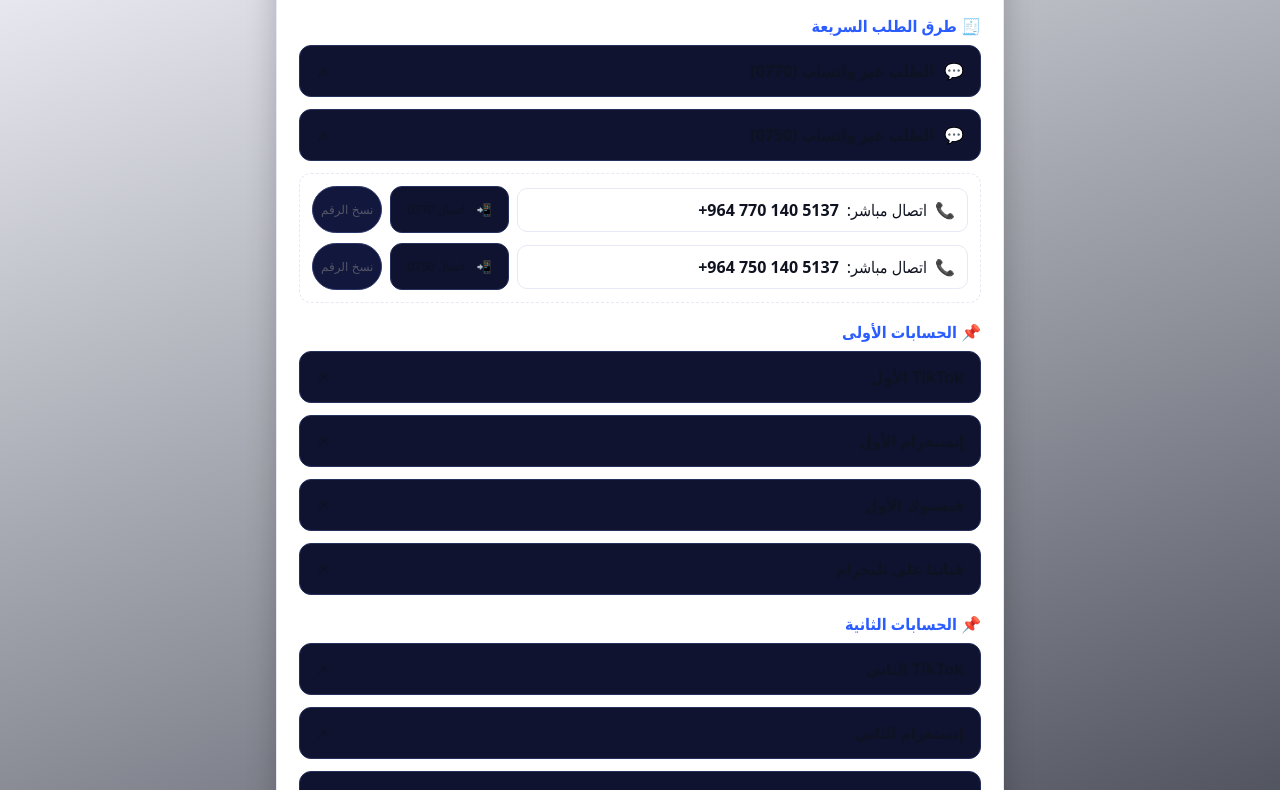
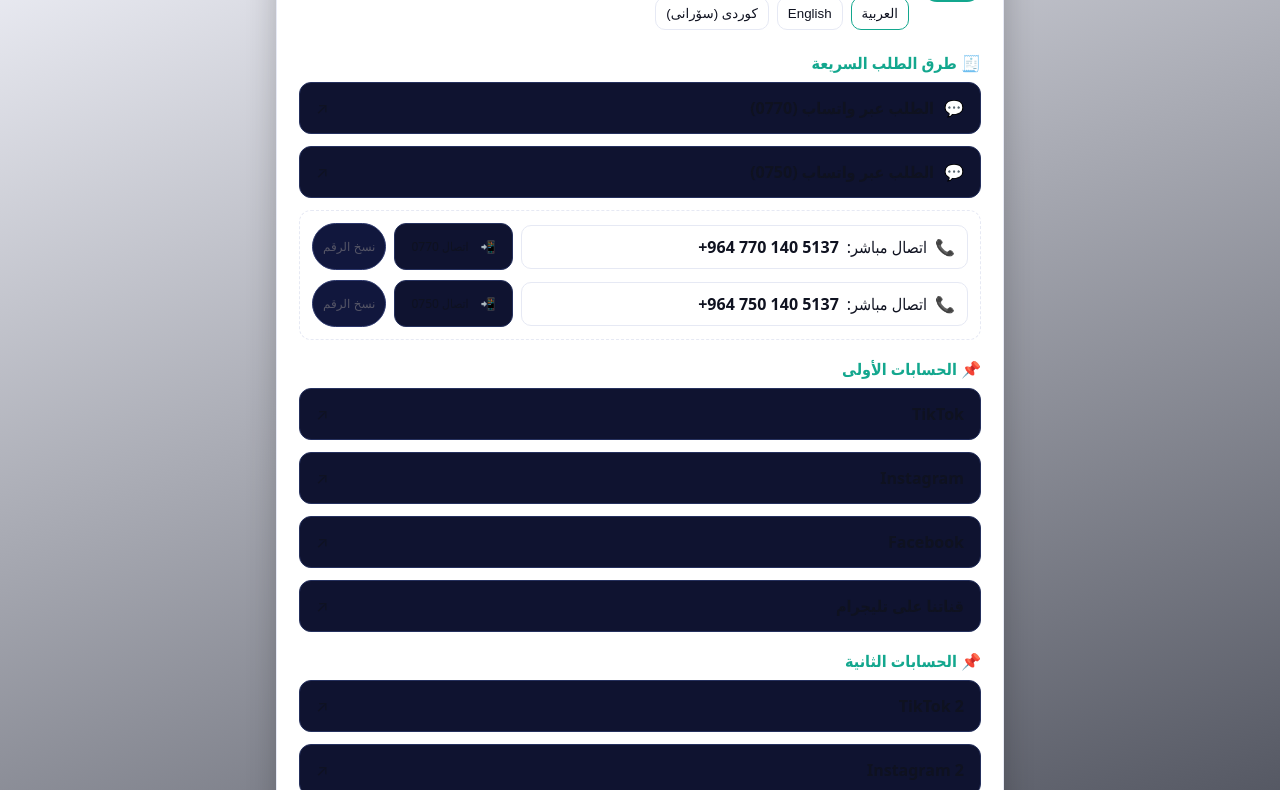
Before and after one commit to shakar0/Mally-mako, a plain HTML site: page index.html in a window 1280 px wide. Shown: the part 139-929 px from the top of the page. Drawn offline with Linux system fonts and the light colour scheme.

Commit message:
Update index.html

```diff
--- a/index.html
+++ b/index.html
@@ -5,7 +5,7 @@
 <meta name="viewport" content="width=device-width,initial-scale=1" />
 <title>Mally Mako - روابط المتجر</title>
 <meta name="description" content="متجر لأدوات التخييم، السكاكين، والمعدات الاحترافية مع توصيل لجميع المحافظات. وسائل الطلب والحسابات الرسمية.">
-<meta name="theme-color" content="#0f1220">
+<meta name="theme-color" content="#13A78E">
 
 <!-- Open Graph -->
 <meta property="og:title" content="Mally Mako - روابط المتجر">
@@ -14,17 +14,18 @@
 
 <style>
   :root{
-    --bg:#0f1220; --card:#171a2b; --text:#f2f4ff; --muted:#aab1d0; --accent:#6aa6ff; --line:#242946; --ok:#12d6b5;
+    --bg:#0f1220; --card:#171a2b; --text:#f2f4ff; --muted:#aab1d0;
+    --accent:#13A78E; --line:#242946; --ok:#13A78E;
   }
   @media (prefers-color-scheme: light){
-    :root{ --bg:#f7f8ff; --card:#ffffff; --text:#0f1220; --muted:#556; --accent:#2a5cff; --line:#e6e9f4; --ok:#06b092; }
+    :root{ --bg:#f7f8ff; --card:#ffffff; --text:#0f1220; --muted:#556; --accent:#13A78E; --line:#e6e9f4; --ok:#13A78E; }
   }
   *{ box-sizing:border-box }
   body{ margin:0; font-family: system-ui,-apple-system,"Segoe UI",Tahoma,Arial; background:linear-gradient(160deg, var(--bg), #0b0f1c); color:var(--text) }
   .wrap{ max-width:760px; margin:0 auto; padding:28px 16px 60px }
   .card{ background:var(--card); border:1px solid var(--line); border-radius:18px; padding:22px; box-shadow:0 10px 30px rgba(0,0,0,.22) }
   header.brand{ display:flex; align-items:center; gap:14px; margin-bottom:8px }
-  .logo{ width:58px; height:58px; border-radius:14px; background:var(--ok); display:flex; align-items:center; justify-content:center; font-weight:800; color:#052; }
+  .logo{ width:58px; height:58px; border-radius:14px; background:var(--ok); display:flex; align-items:center; justify-content:center; font-weight:800; color:#052; letter-spacing:.5px }
   h1{ margin:0; font-size:26px }
   p.desc{ margin:6px 0 16px; color:var(--muted); line-height:1.7 }
   .grid{ display:grid; gap:12px }
@@ -38,7 +39,7 @@
   a.btn:hover, .btn:hover{ transform:translateY(-2px); border-color:var(--accent) }
   .btn .l{ display:flex; align-items:center; gap:10px; font-weight:600 }
   .btn .r{ opacity:.85 }
-  .pill{ font-size:12px; padding:4px 8px; background:#11173d; border:1px solid #2a356a; border-radius:999px; color:var(--muted) }
+  .pill{ font-size:12px; padding:6px 10px; background:#11173d; border:1px solid #2a356a; border-radius:999px; color:var(--muted) }
   .contact-card{
     display:grid; gap:10px; background:rgba(255,255,255,.02); border:1px dashed var(--line);
     padding:12px; border-radius:12px;
@@ -59,83 +60,92 @@
     width:max-content; padding:10px 14px; border-radius:999px; box-shadow:0 8px 24px rgba(0,0,0,.25); display:none; font-weight:700;
   }
   .icons{font-style:normal}
+  .langbar{ display:flex; gap:8px; flex-wrap:wrap; margin:8px 0 4px }
+  .langbar button{ border:1px solid var(--line); background:transparent; color:var(--text); padding:8px 10px; border-radius:10px; cursor:pointer }
+  .langbar button.active{ border-color:var(--accent) }
 </style>
 </head>
 <body>
   <div class="wrap">
     <div class="card">
       <header class="brand">
-        <div class="logo">MM</div>
+        <div class="logo">MAKO</div>
         <div>
-          <h1>Mally Mako</h1>
-          <p class="desc">متجر لأدوات التخييم، السكاكين، والمعدات الاحترافية — توصيل لجميع المحافظات.</p>
+          <h1 data-i18n="title">Mally Mako</h1>
+          <p class="desc" data-i18n="tagline_ar">متجر لأدوات التخييم، السكاكين، والمعدات الاحترافية — توصيل لجميع المحافظات.</p>
+          <div class="langbar">
+            <button data-lang="ar" class="active">العربية</button>
+            <button data-lang="en">English</button>
+            <button data-lang="ku">کوردی (سۆرانی)</button>
+          </div>
         </div>
       </header>
 
       <!-- طرق الطلب والتواصل -->
       <section class="section">
-        <h2>🧾 طرق الطلب السريعة</h2>
+        <h2 data-i18n="fast_order_title">🧾 طرق الطلب السريعة</h2>
         <div class="grid">
-          <a class="btn" href="https://wa.me/9647701405137?text=%D8%A7%D9%84%D8%B3%D9%84%D8%A7%D9%85%20%D8%B9%D9%84%D9%8A%D9%83%D9%85%20%D8%A3%D8%B1%D9%8A%D8%AF%20%D8%B7%D9%84%D8%A8%20%D9%85%D9%86%D8%AA%D8%AC" target="_blank" rel="noopener">
-            <span class="l"><i class="icons">💬</i> الطلب عبر واتساب (0770)</span><span class="r">↗</span>
+          <a class="btn" id="wa1" target="_blank" rel="noopener">
+            <span class="l"><i class="icons">💬</i> <span data-i18n="whatsapp_0770">الطلب عبر واتساب (0770)</span></span><span class="r">↗</span>
           </a>
-          <a class="btn" href="https://wa.me/9647501405137?text=%D8%A7%D9%84%D8%B3%D9%84%D8%A7%D9%85%20%D8%B9%D9%84%D9%8A%D9%83%D9%85%20%D8%A3%D8%B1%D9%8A%D8%AF%20%D8%B7%D9%84%D8%A8%20%D9%85%D9%86%D8%AA%D8%AC" target="_blank" rel="noopener">
-            <span class="l"><i class="icons">💬</i> الطلب عبر واتساب (0750)</span><span class="r">↗</span>
+          <a class="btn" id="wa2" target="_blank" rel="noopener">
+            <span class="l"><i class="icons">💬</i> <span data-i18n="whatsapp_0750">الطلب عبر واتساب (0750)</span></span><span class="r">↗</span>
           </a>
+
           <div class="contact-card" aria-label="أرقام الهاتف">
             <div class="contact-row">
-              <div class="phone"><i class="icons">📞</i> <span>اتصال مباشر:</span> <b>+964 770 140 5137</b></div>
+              <div class="phone"><i class="icons">📞</i> <span data-i18n="direct_call">اتصال مباشر:</span> <b>+964 770 140 5137</b></div>
               <div class="actions">
-                <a class="btn pill" href="tel:+9647701405137"><i class="icons">📲</i> اتصال 0770</a>
-                <button class="btn pill" data-copy="+9647701405137" type="button">نسخ الرقم</button>
+                <a class="btn pill" href="tel:+9647701405137"><i class="icons">📲</i> <span data-i18n="call_0770">اتصال 0770</span></a>
+                <button class="btn pill" data-copy="+9647701405137" type="button" data-i18n="copy_number">نسخ الرقم</button>
               </div>
             </div>
             <div class="contact-row">
-              <div class="phone"><i class="icons">📞</i> <span>اتصال مباشر:</span> <b>+964 750 140 5137</b></div>
+              <div class="phone"><i class="icons">📞</i> <span data-i18n="direct_call">اتصال مباشر:</span> <b>+964 750 140 5137</b></div>
               <div class="actions">
-                <a class="btn pill" href="tel:+9647501405137"><i class="icons">📲</i> اتصال 0750</a>
-                <button class="btn pill" data-copy="+9647501405137" type="button">نسخ الرقم</button>
+                <a class="btn pill" href="tel:+9647501405137"><i class="icons">📲</i> <span data-i18n="call_0750">اتصال 0750</span></a>
+                <button class="btn pill" data-copy="+9647501405137" type="button" data-i18n="copy_number">نسخ الرقم</button>
               </div>
             </div>
           </div>
         </div>
       </section>
 
-      <!-- حساباتنا الرسمية الأولى -->
+      <!-- الحسابات الأولى -->
       <section class="section">
-        <h2>📌 الحسابات الأولى</h2>
+        <h2 data-i18n="acc_primary">📌 الحسابات الأولى</h2>
         <div class="grid">
-          <a class="btn" href="https://www.tiktok.com/@mallymako?_t=ZS-8yiC2VJjiOW&_r=1" target="_blank" rel="noopener"><span class="l">TikTok الأول</span><span class="r">↗</span></a>
-          <a class="btn" href="https://www.instagram.com/malle_mako?igsh=MTAwZTNmeWd1enhkeA%3D%3D&utm_source=qr" target="_blank" rel="noopener"><span class="l">إنستغرام الأول</span><span class="r">↗</span></a>
-          <a class="btn" href="https://www.facebook.com/share/19YAf8LGAp/?mibextid=wwXIfr" target="_blank" rel="noopener"><span class="l">فيسبوك الأول</span><span class="r">↗</span></a>
-          <a class="btn" href="https://t.me/mallimako" target="_blank" rel="noopener"><span class="l">قناتنا على تليجرام</span><span class="r">↗</span></a>
+          <a class="btn" href="https://www.tiktok.com/@mallymako?_t=ZS-8yiC2VJjiOW&_r=1" target="_blank" rel="noopener"><span class="l">TikTok</span><span class="r">↗</span></a>
+          <a class="btn" href="https://www.instagram.com/malle_mako?igsh=MTAwZTNmeWd1enhkeA%3D%3D&utm_source=qr" target="_blank" rel="noopener"><span class="l">Instagram</span><span class="r">↗</span></a>
+          <a class="btn" href="https://www.facebook.com/share/19YAf8LGAp/?mibextid=wwXIfr" target="_blank" rel="noopener"><span class="l">Facebook</span><span class="r">↗</span></a>
+          <a class="btn" href="https://t.me/mallimako" target="_blank" rel="noopener"><span class="l" data-i18n="telegram">قناتنا على تليجرام</span><span class="r">↗</span></a>
         </div>
       </section>
 
       <!-- الحسابات الثانية -->
       <section class="section">
-        <h2>📌 الحسابات الثانية</h2>
+        <h2 data-i18n="acc_secondary">📌 الحسابات الثانية</h2>
         <div class="grid">
-          <a class="btn" href="https://www.tiktok.com/@mallymako2?_t=ZS-8yiCEeCD54a&_r=1" target="_blank" rel="noopener"><span class="l">TikTok الثاني</span><span class="r">↗</span></a>
-          <a class="btn" href="https://www.instagram.com/chaqokanimako?igsh=MXY1aDhmZGZiazhxag%3D%3D&utm_source=qr" target="_blank" rel="noopener"><span class="l">إنستغرام الثاني</span><span class="r">↗</span></a>
-          <a class="btn" href="https://www.facebook.com/share/1GbsF2TjgC/?mibextid=wwXIfr" target="_blank" rel="noopener"><span class="l">فيسبوك الثاني</span><span class="r">↗</span></a>
+          <a class="btn" href="https://www.tiktok.com/@mallymako2?_t=ZS-8yiCEeCD54a&_r=1" target="_blank" rel="noopener"><span class="l">TikTok 2</span><span class="r">↗</span></a>
+          <a class="btn" href="https://www.instagram.com/chaqokanimako?igsh=MXY1aDhmZGZiazhxag%3D%3D&utm_source=qr" target="_blank" rel="noopener"><span class="l">Instagram 2</span><span class="r">↗</span></a>
+          <a class="btn" href="https://www.facebook.com/share/1GbsF2TjgC/?mibextid=wwXIfr" target="_blank" rel="noopener"><span class="l">Facebook 2</span><span class="r">↗</span></a>
         </div>
       </section>
 
       <!-- موقع المتجر -->
       <section class="section">
-        <h2>📍 موقع المتجر على الخريطة</h2>
+        <h2 data-i18n="map_title">📍 موقع المتجر على الخريطة</h2>
         <div class="grid">
-          <a class="btn" href="https://maps.app.goo.gl/YVuLMxFNpJYsXYjx9?g_st=ipc" target="_blank" rel="noopener">
-            <span class="l"><i class="icons">🗺️</i> فتح الموقع في خرائط Google</span><span class="r">↗</span>
+          <a class="btn" href="https://maps.app.goo.gl/opRr37SBETZs3yWR7?g_st=ipc" target="_blank" rel="noopener">
+            <span class="l"><i class="icons">🗺️</i> <span data-i18n="open_in_maps">فتح الموقع في خرائط Google</span></span><span class="r">↗</span>
           </a>
           <div class="map-wrap" aria-label="خريطة المتجر">
-            <!-- للحصول على Embed صحيح: افتح نفس رابط الخريطة > مشاركة > تضمين خريطة > انسخ src -->
+            <!-- نستخدم رابطك القصير ضمن استعلام q + output=embed كحل عام يعمل -->
             <iframe class="map" loading="lazy" allowfullscreen
-              src="https://www.google.com/maps/embed?pb=!1m18!1m12!1m3!1d..."> <!-- ضع كود التضمين الحقيقي هنا -->
+              src="https://www.google.com/maps?q=https%3A%2F%2Fmaps.app.goo.gl%2FopRr37SBETZs3yWR7%3Fg_st%3Dipc&output=embed">
             </iframe>
           </div>
-          <div class="note">إذا لم تظهر الخريطة، افتح الرابط أعلاه مباشرة من تطبيق الخرائط على هاتفك.</div>
+          <div class="note" data-i18n="map_note">إذا لم تظهر الخريطة، افتح الرابط أعلاه مباشرة من تطبيق الخرائط على هاتفك.</div>
         </div>
       </section>
 
@@ -144,7 +154,7 @@
   </div>
 
   <!-- Toast نسخ -->
-  <div id="toast" class="copy-toast">تم نسخ الرقم ✅</div>
+  <div id="toast" class="copy-toast" data-i18n="copied">تم نسخ الرقم ✅</div>
 
   <!-- JSON-LD: LocalBusiness -->
   <script type="application/ld+json">
@@ -152,13 +162,10 @@
     "@context": "https://schema.org",
     "@type": "Store",
     "name": "Mally Mako",
-    "description": "متجر لأدوات التخييم، السكاكين، والمعدات الاحترافية مع توصيل لجميع المحافظات.",
+    "description": "Outdoor & knives store with nationwide delivery in Iraq.",
     "telephone": ["+9647701405137", "+9647501405137"],
     "url": "https://example.com",
-    "address": {
-      "@type": "PostalAddress",
-      "addressCountry": "IQ"
-    },
+    "address": { "@type": "PostalAddress", "addressCountry": "IQ" },
     "sameAs": [
       "https://www.tiktok.com/@mallymako",
       "https://www.instagram.com/malle_mako",
@@ -168,17 +175,111 @@
   </script>
 
   <script>
-    // نسخ الرقم + Toast
+    // إعداد روابط واتساب حسب اللغة
+    const WA1 = "https://wa.me/9647701405137?text=";
+    const WA2 = "https://wa.me/9647501405137?text=";
+
+    const M = {
+      ar: {
+        dir:"rtl", title:"Mally Mako",
+        tagline:"متجر لأدوات التخييم، السكاكين، والمعدات الاحترافية — توصيل لجميع المحافظات.",
+        fast_order_title:"🧾 طرق الطلب السريعة",
+        whatsapp_0770:"الطلب عبر واتساب (0770)",
+        whatsapp_0750:"الطلب عبر واتساب (0750)",
+        direct_call:"اتصال مباشر:",
+        call_0770:"اتصال 0770", call_0750:"اتصال 0750",
+        copy_number:"نسخ الرقم",
+        acc_primary:"📌 الحسابات الأولى",
+        acc_secondary:"📌 الحسابات الثانية",
+        telegram:"قناتنا على تليجرام",
+        map_title:"📍 موقع المتجر على الخريطة",
+        open_in_maps:"فتح الموقع في خرائط Google",
+        map_note:"إذا لم تظهر الخريطة، افتح الرابط أعلاه مباشرة من تطبيق الخرائط على هاتفك.",
+        copied:"تم نسخ الرقم ✅",
+        wa_msg:"السلام عليكم أريد طلب منتج"
+      },
+      en: {
+        dir:"ltr", title:"Mally Mako",
+        tagline:"Store for camping gear, knives & pro tools — delivery to all provinces.",
+        fast_order_title:"🧾 Quick Order Methods",
+        whatsapp_0770:"Order via WhatsApp (0770)",
+        whatsapp_0750:"Order via WhatsApp (0750)",
+        direct_call:"Direct Call:",
+        call_0770:"Call 0770", call_0750:"Call 0750",
+        copy_number:"Copy Number",
+        acc_primary:"📌 Primary Accounts",
+        acc_secondary:"📌 Secondary Accounts",
+        telegram:"Our Telegram Channel",
+        map_title:"📍 Store Location on the Map",
+        open_in_maps:"Open location in Google Maps",
+        map_note:"If the map doesn’t load, open the link above directly in the Maps app.",
+        copied:"Number copied ✅",
+        wa_msg:"Hello, I’d like to order a product"
+      },
+      ku: {
+        dir:"rtl", title:"Mally Mako",
+        tagline:"فرۆشگای کەرەستەی دیار، کارد و ئامرازە پێشەییەکان — ناردن بۆ هەموو پارێزگاکان.",
+        fast_order_title:"🧾 ڕێگاکانی داواکردنی خێرا",
+        whatsapp_0770:"داواکردن لە واتساب (0770)",
+        whatsapp_0750:"داواکردن لە واتساب (0750)",
+        direct_call:"پەیوەندی ڕاستەوخۆ:",
+        call_0770:"پەیوەندی 0770", call_0750:"پەیوەندی 0750",
+        copy_number:"کۆپی ژمارە",
+        acc_primary:"📌 هەژمارە سەرەکییەکان",
+        acc_secondary:"📌 هەژمارە دووەمەکان",
+        telegram:"کەناڵی تێلەگرامەکەمان",
+        map_title:"📍 شوێنی فرۆشگا لەسەر نەخشە",
+        open_in_maps:"کردنەوە لە نەخشەی Google",
+        map_note:"ئەگەر نەخشەکە نەچوو، بەستەری سەروە بکەرەوە لە ناو ئەپی نەخشەدا.",
+        copied:"ژمارەکە کۆپی کرا ✅",
+        wa_msg:"سڵاو، دەمەوێت بەرهەمێک فەرمان بکەم"
+      }
+    };
+
     const toast = document.getElementById('toast');
     document.addEventListener('click', (e)=>{
       const btn = e.target.closest('[data-copy]');
-      if(!btn) return;
-      const val = btn.getAttribute('data-copy');
-      navigator.clipboard.writeText(val).then(()=>{
-        toast.style.display='block';
-        setTimeout(()=> toast.style.display='none', 1400);
+      if(btn){
+        const val = btn.getAttribute('data-copy');
+        navigator.clipboard.writeText(val).then(()=>{
+          showToast(i18n('copied'));
+        });
+      }
+      const langBtn = e.target.closest('[data-lang]');
+      if(langBtn){
+        setLang(langBtn.getAttribute('data-lang'));
+        document.querySelectorAll('.langbar button').forEach(b=>b.classList.remove('active'));
+        langBtn.classList.add('active');
+      }
+    });
+
+    function showToast(text){
+      toast.textContent = text;
+      toast.style.display='block';
+      setTimeout(()=> toast.style.display='none', 1400);
+    }
+
+    function i18n(key){ return M[currentLang][key]; }
+
+    function setLang(lang='ar'){
+      currentLang = (['ar','en','ku'].includes(lang)? lang : 'ar');
+      const cfg = M[currentLang];
+      // نصوص
+      document.querySelectorAll('[data-i18n]').forEach(el=>{
+        const k = el.getAttribute('data-i18n');
+        if(cfg[k]) el.textContent = cfg[k];
       });
-    });
+      // dir/lang
+      document.documentElement.setAttribute('lang', currentLang);
+      document.documentElement.setAttribute('dir', cfg.dir);
+      // واتساب حسب اللغة
+      const enc = encodeURIComponent(cfg.wa_msg);
+      document.getElementById('wa1').setAttribute('href', WA1 + enc);
+      document.getElementById('wa2').setAttribute('href', WA2 + enc);
+    }
+
+    let currentLang = 'ar';
+    setLang('ar');
   </script>
 </body>
 </html>
```
